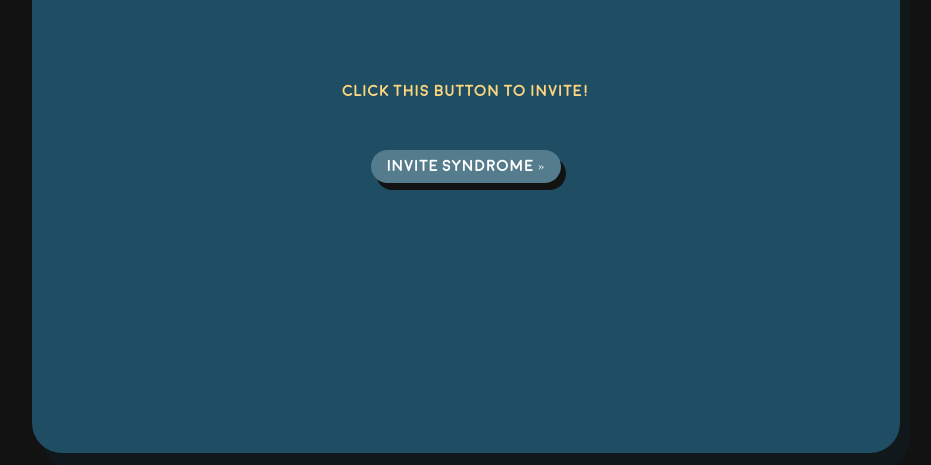
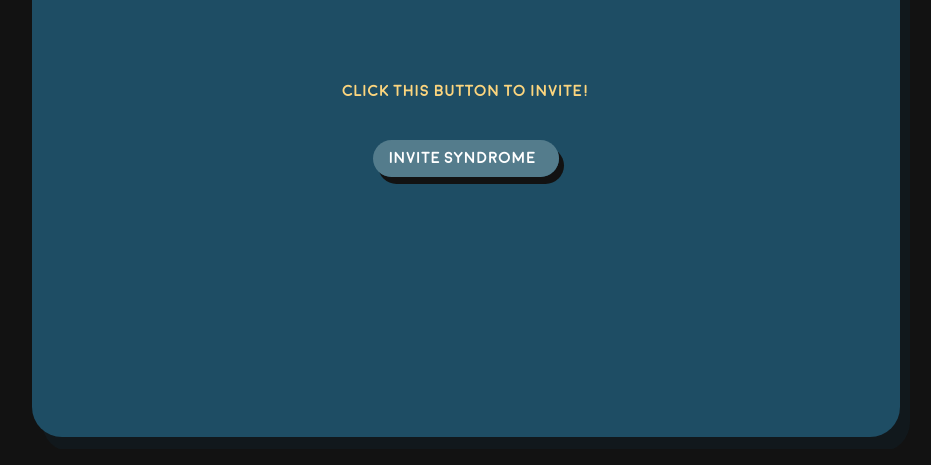
Before and after one commit to Staz0r/Syndrome, a website: page docs/index.html in a window 1280 px wide. Shown: the part 446-911 px from the top of the page, without its empty margins (174-1105 px from the left). Drawn offline with Linux system fonts and the light colour scheme.

Commit message:
Added more junk

```diff
--- a/docs/index.html
+++ b/docs/index.html
@@ -13,7 +13,9 @@
             <h3>Stay tune or invite the bot now and experience the update within</h3>
             <br><br><br><p>Click this button to invite!</p>
             <br><br>
-            <a target="_blank" href="https://discord.com/oauth2/authorize?client_id=839043863624024085&scope=bot&permissions=8589934591" class="IBtn margin-btm">Invite Syndrome »</a>
+            <a target="_blank" href="https://discord.com/oauth2/authorize?client_id=839043863624024085&scope=bot&permissions=8589934591" class="IBtn margin-btm">
+                <span>Invite Syndrome</span>
+            </a>
         </div>
     </body>
 </html>
--- a/docs/style.css
+++ b/docs/style.css
@@ -16,40 +16,79 @@
 body{
     font-family: 'moonbold';
     background-color:#121212;
-    transition: 1s;
+    transition: 3s;
 }
 
 .text{
     text-align:center;
-    color: rgba(252,213,126,255)
+    color: rgba(252,213,126,255);
+    transition: 1s;
 }
 
 #header{
     text-align:center;
 }
 
+/* Button Setings */
 .IBtn{
+    border-radius: 25px;
+    color: white;
+    background-color:rgb(84,124,140);
     border:none;
-    border-radius: 25px;
-    display:inline-block;
-    padding:8px 16px;
+    cursor: pointer;
+    padding: 10px 16px;
     vertical-align:middle;
     overflow:hidden;
     text-decoration:none;
-    color: white;
-    background-color:rgb(84,124,140);
     text-align:center;
-    cursor:pointer;
     white-space:nowrap;
     box-shadow: 5px 7px #121212;
-    transition:0.3s;
+    transition: all 0.3s;
+}
+.IBtn span{
+    cursor:pointer;
+    display: inline-block;
+    transition: 0.3s;
+}
+
+.IBtn span:after {
+    content: '\00bb';
+    font-size: 16px;
+    opacity: 0;
+    top: 0;
+    right: 20px;
+    transition: 0.5s;
+}
+
+ .IBtn:hover span{
+    padding-right:10px;
+}
+
+.IBtn:hover span:after{
+    opacity: 1;
+    right: -10;
+    transition: 0.3s;
 }
 
 .IBtn:hover{
     background-color:rgb(51, 105, 126);
     color: white;
     box-shadow: 5px 7px rgba(50, 84, 97, 0.267);
+    transition: 0.3s;
 }
+
+/*
+.IBtn:hover span:after{
+    background-color:rgb(51, 105, 126);
+    color: white;
+    box-shadow: 5px 7px rgba(50, 84, 97, 0.267);
+    opacity: 1;
+    right: 0;
+}
+*/
+
+
+/* Button end */
 
 .box{
     border:none;
```
